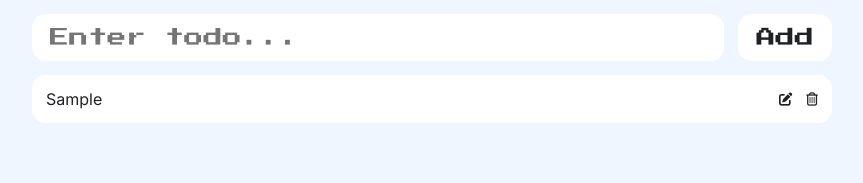
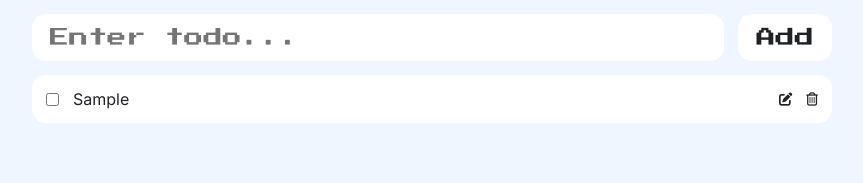
Before and after one commit to samruddhiDharankar/reactjs-todolist, a React (Vite) app: page / in a window 1280 px wide. Both pictures are taken after typing "Sample" into the empty fields and a click on the button "Add". Shown: the top 183 px of the page, without its empty margins (208-1071 px from the left). Built offline with nearby package versions, Linux system fonts and the light colour scheme.

Commit message:
added checkbox feature

```diff
--- a/src/components/TodoCard.jsx
+++ b/src/components/TodoCard.jsx
@@ -1,11 +1,22 @@
-import React from "react";
-import TodoList from "./TodoList";
+import React, { useState } from "react";
 
-export default function TodoCard(props) {
+function TodoCard(props) {
   const { children, handleDeleteTodos, index, handleEditTodos } = props;
+  const [checkbox, setCheckbox] = useState(false);
+
+  function handleClickCheckbox() {
+    setCheckbox(!checkbox);
+  }
+
   return (
     <div>
       <li className="todoItem">
+        <input
+          type="checkbox"
+          onClick={() => {
+            handleClickCheckbox();
+          }}
+        ></input>
         {children}
         <div className="actionsContainer">
           <button
@@ -27,3 +38,5 @@ export default function TodoCard(props) {
     </div>
   );
 }
+
+export default TodoCard;
--- a/src/components/TodoInput.jsx
+++ b/src/components/TodoInput.jsx
@@ -1,6 +1,6 @@
 import { useState } from "react";
 
-export default function TodoInput(props) {
+function TodoInput(props) {
   const { handleAddTodos, todoValue, setTodoValue } = props;
 
   return (
@@ -23,3 +23,5 @@ export default function TodoInput(props) {
     </header>
   );
 }
+
+export default TodoInput;
```
Also changed, not shown: src/components/TodoList.jsx (+5 -2 lines).
